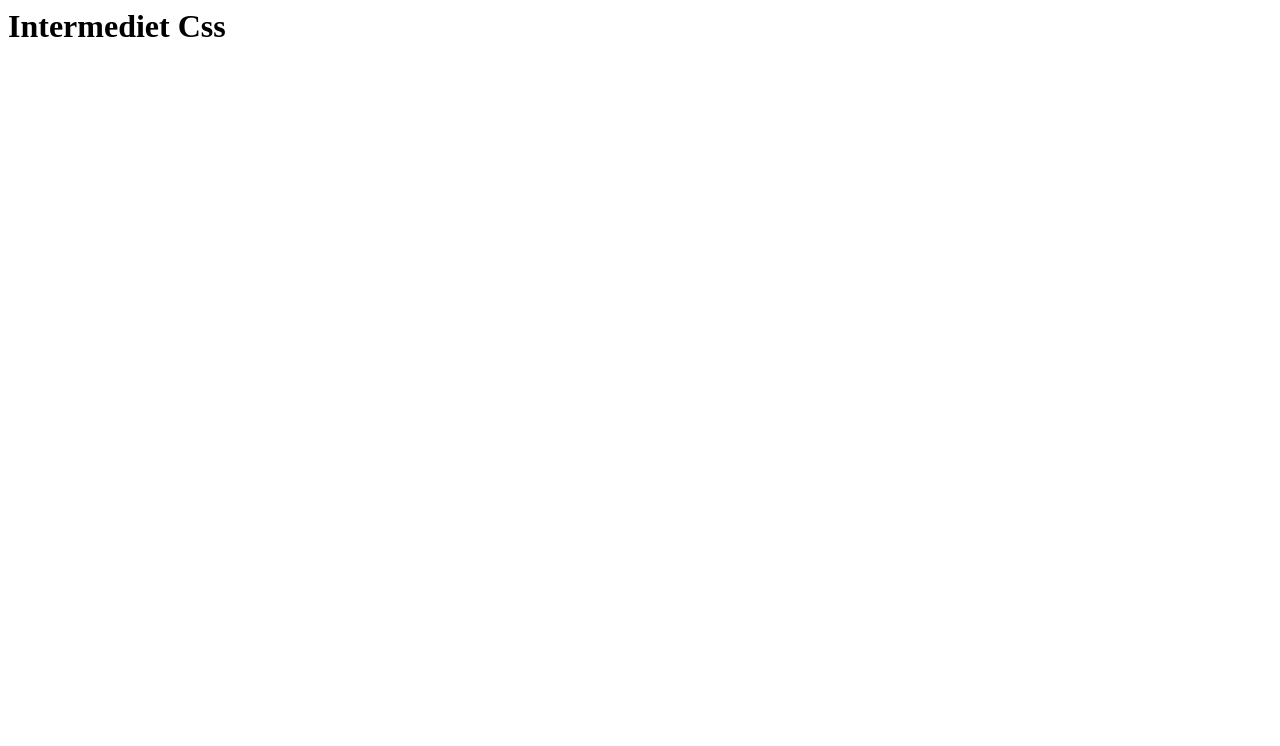
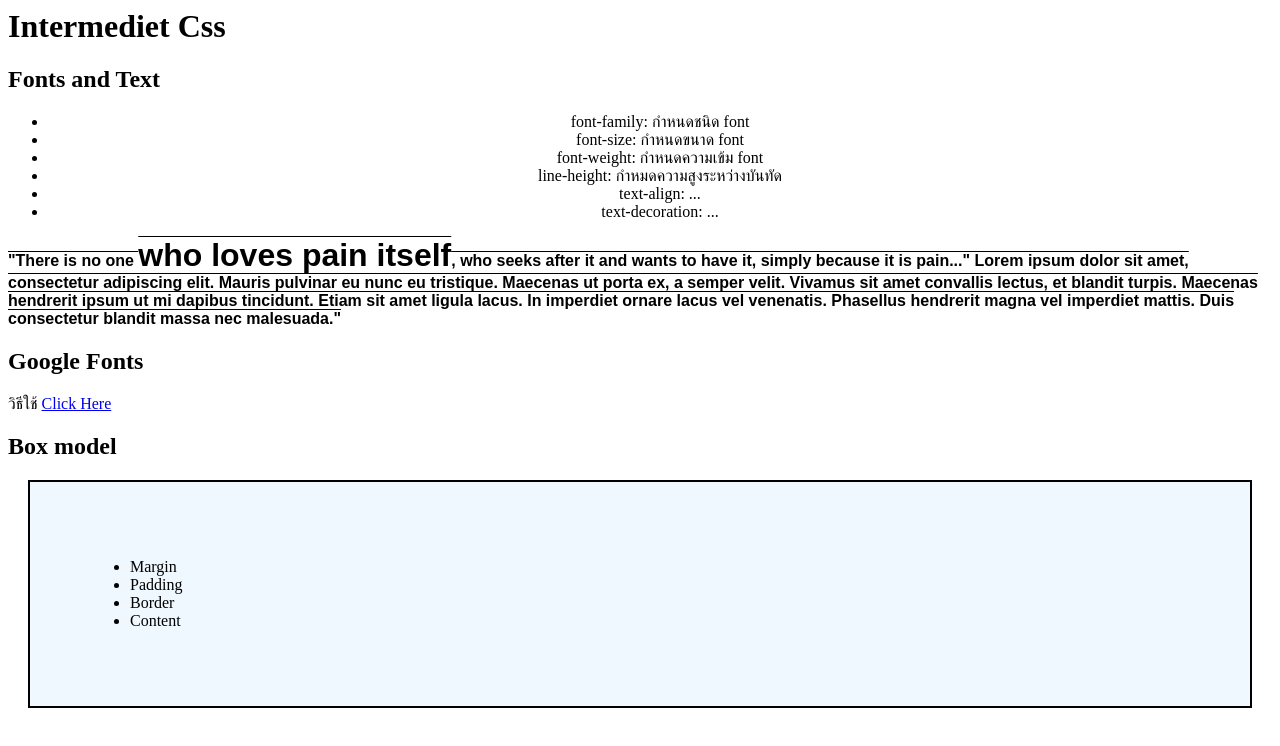
Before and after one commit to tayalone/css_intermidiate, a plain HTML site: page index.html in a window 1280 px wide. Drawn offline with Linux system fonts and the light colour scheme.

Commit message:
add how to use font and box model

```diff
--- /dev/null
+++ b/index.css
@@ -0,0 +1,60 @@
+/*font-family*/
+#fontAndText p {
+    font-family: Arial;
+}
+
+#fontAndText h2 {
+    font-family: Geogia
+}
+
+/*font-size*/
+#fontAndText h2 {
+    font-size: 24px
+}
+#fontAndText span {
+    font-size: 2.0em
+}
+
+/*font-weigth*/
+#fontAndText p {
+    font-weight: bold
+}
+
+/*line-heigth*/
+#fontAndText p {
+    line-height: normal
+}
+
+/*text-align*/
+#fontAndText ul {
+    text-align: center
+}
+
+/*text-decolation*/
+#fontAndText p {
+    text-decoration: overline
+}
+
+
+/*Google Font*/
+#googleFont {
+    font-family: 'Roboto', sans-serif;
+}
+
+/*Box Model*/
+
+#parentUl {
+    margin: 20 ;
+}
+
+#parentUl{
+    padding: 60px;
+}
+
+#parentUl {
+    background: aliceblue
+}
+
+#parentUl {
+    border: 2px solid black
+}
--- a/index.html
+++ b/index.html
@@ -1,8 +1,40 @@
 <html>
     <head>
         <title>Intermediet Css</title>
+        <link rel="stylesheet" type="text/css" href="index.css">
+        <link href="https://fonts.googleapis.com/css?family=Roboto:400,900,900i" rel="stylesheet">
     </head>
     <Body>
         <h1>Intermediet Css</h1>
+        <div id="fontAndText">
+            <h2>Fonts and Text</h2>
+            <ul>
+                <li>font-family: กำหนดชนิด font</li>
+                <li>font-size: กำหนดขนาด font</li>
+                <li>font-weight: กำหนดความเข้ม font</li>
+                <li>line-height: กำหมดความสูงระหว่างบันทัด</li>
+                <li>text-align: ...</li>
+                <li>text-decoration: ...</li>
+
+            </ul>
+            <p>"There is no one <span>who loves pain itself</span>, who seeks after it and wants to have it, simply because it is pain..."
+                Lorem ipsum dolor sit amet, consectetur adipiscing elit. Mauris pulvinar eu nunc eu tristique. Maecenas ut porta ex, a semper velit. Vivamus sit amet convallis lectus, et blandit turpis. Maecenas hendrerit ipsum ut mi dapibus tincidunt. Etiam sit amet ligula lacus. In imperdiet ornare lacus vel venenatis. Phasellus hendrerit magna vel imperdiet mattis. Duis consectetur blandit massa nec malesuada."
+            </p>
+        </div>
+        <div id="googleFonts">
+            <h2>Google Fonts</h2>
+            <p> วิธีใช้ <a href="https://fonts.google.com">Click Here</a></p>
+        </div>
+        <div id ="boxModel">
+            <h2>Box model</h2>
+            <div id = "parentUl">
+                <ul>
+                <li>Margin</li>
+                <li>Padding</li>
+                <li>Border</li>
+                <li>Content</li>
+            </ul>
+            </div>
+        </div>
     </Body>
 </html>
```
